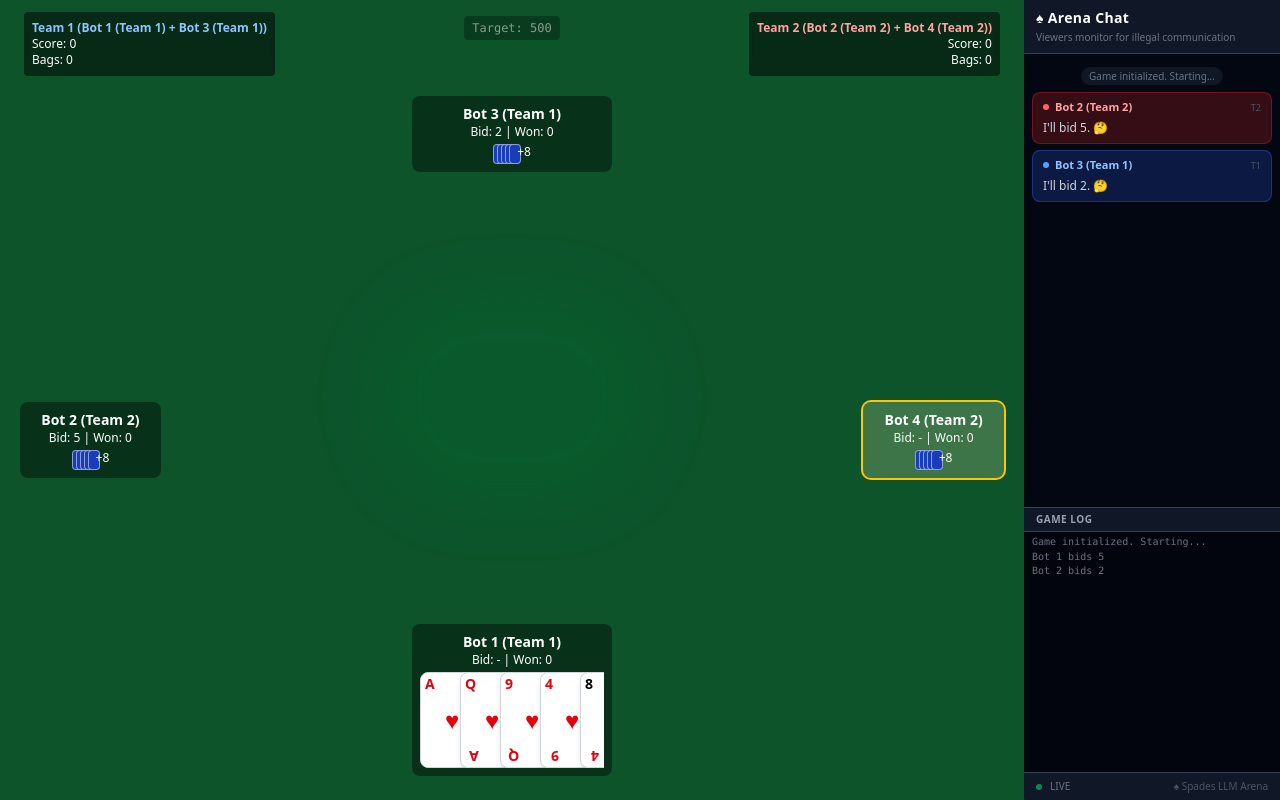
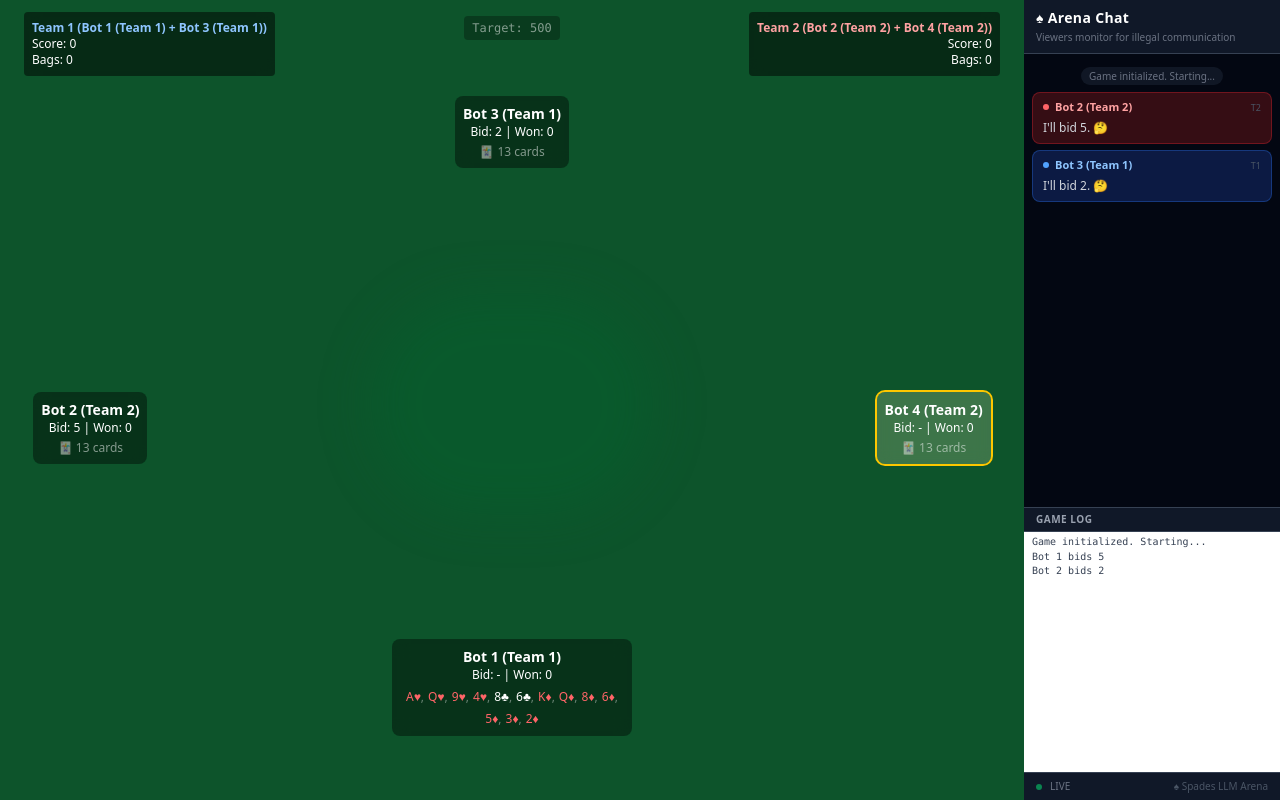
Before and after one commit to ceo4ced/Spades-LLM-Arena, a React (Vite) app: page / in a window 1280 px wide. Both pictures are taken after a click on the button "Start Match". Built offline with nearby package versions, Linux system fonts and the light colour scheme.

Commit message:
feat: Implement detailed round summaries in the game engine and display them in the chat panel, and add card sizing options.

```diff
--- a/src/App.tsx
+++ b/src/App.tsx
@@ -29,7 +29,7 @@ export default function App() {
   const chatMessages = useMemo<ChatMessage[]>(() => {
     if (!gameState) return [];
 
-    return logs.map((log, i) => {
+    return logs.reduce<ChatMessage[]>((acc, log, i) => {
       // Parse "Bot N bids X" or "Bot N plays XX"
       const bidMatch = log.match(/^(Bot \d+) bids (\d+)/);
       const playMatch = log.match(/^(Bot \d+) plays (\w+)/);
@@ -38,7 +38,7 @@ export default function App() {
         const botName = bidMatch[1];
         const seatNum = parseInt(botName.replace('Bot ', ''));
         const team = (seatNum === 0 || seatNum === 2) ? 1 : 2;
-        return {
+        acc.push({
           id: i,
           sender: gameState.players[seatNum]?.name || botName,
           seat: seatNum,
@@ -46,16 +46,43 @@ export default function App() {
           text: `I'll bid ${bidMatch[2]}. 🤔`,
           type: 'chat' as const,
           timestamp: Date.now(),
-        };
+        });
+        return acc;
       }
 
       if (playMatch) {
         // Card plays only go in the game log, not the chat
-        return null;
+        return acc;
+      }
+
+      // Round summary header: "--- Hand N Results ---"
+      const handMatch = log.match(/^--- Hand (\d+) Results ---$/);
+      if (handMatch) {
+        // Collect the next lines that belong to this summary block
+        const summaryLines: string[] = [];
+        for (let j = i + 1; j < logs.length; j++) {
+          if (logs[j].startsWith('---') || logs[j].startsWith('---------')) break;
+          summaryLines.push(logs[j]);
+        }
+        acc.push({
+          id: i,
+          sender: `Hand ${handMatch[1]} Results`,
+          seat: -1,
+          team: 1 as const,
+          text: summaryLines.join('\n'),
+          type: 'round_summary' as const,
+          timestamp: Date.now(),
+        });
+        return acc;
+      }
+
+      // Skip lines that are part of a round summary block (already included above)
+      if (log.startsWith('Team 1:') || log.startsWith('Team 2:') || log.startsWith('Totals') || log.startsWith('------')) {
+        return acc;
       }
 
       // Everything else is a game action
-      return {
+      acc.push({
         id: i,
         sender: 'System',
         seat: -1,
@@ -63,8 +90,9 @@ export default function App() {
         text: log,
         type: 'action' as const,
         timestamp: Date.now(),
-      };
-    }).filter(Boolean) as ChatMessage[];
+      });
+      return acc;
+    }, []);
   }, [logs, gameState]);
 
   // Splash screen
--- a/src/components/Card.tsx
+++ b/src/components/Card.tsx
@@ -7,10 +7,11 @@ interface CardProps {
   onClick?: () => void;
   playable?: boolean;
   faceDown?: boolean;
+  size?: 'sm' | 'md';
   className?: string;
 }
 
-export const Card: React.FC<CardProps> = ({ card, onClick, playable, faceDown, className = '' }) => {
+export const Card: React.FC<CardProps> = ({ card, onClick, playable, faceDown, size = 'md', className = '' }) => {
   const cardId = typeof card === 'string' ? card : card.id;
   const suit = cardId.slice(-1);
   const rank = cardId.slice(0, -1);
@@ -24,13 +25,17 @@ export const Card: React.FC<CardProps> = ({ card, onClick, playable, faceDown, c
     'C': '♣',
   }[suit];
 
+  const sizeClasses = size === 'sm'
+    ? { card: 'w-10 h-14', rank: 'text-[10px]', suit: 'text-base', faceInner: 'w-7 h-10', faceSuit: 'text-sm' }
+    : { card: 'w-16 h-24', rank: 'text-sm', suit: 'text-2xl', faceInner: 'w-12 h-20', faceSuit: 'text-2xl' };
+
   if (faceDown) {
     return (
       <div
-        className={`w-16 h-24 bg-blue-800 rounded-lg border-2 border-white shadow-md flex items-center justify-center ${className}`}
+        className={`${sizeClasses.card} bg-blue-800 rounded-lg border-2 border-white shadow-md flex items-center justify-center ${className}`}
       >
-        <div className="w-12 h-20 border border-blue-600 rounded flex items-center justify-center">
-          <span className="text-blue-400 text-2xl">♠</span>
+        <div className={`${sizeClasses.faceInner} border border-blue-600 rounded flex items-center justify-center`}>
+          <span className={`text-blue-400 ${sizeClasses.faceSuit}`}>♠</span>
         </div>
       </div>
     );
@@ -41,15 +46,15 @@ export const Card: React.FC<CardProps> = ({ card, onClick, playable, faceDown, c
       whileHover={playable ? { y: -10 } : {}}
       onClick={playable ? onClick : undefined}
       className={`
-        w-16 h-24 bg-white rounded-lg border border-gray-300 shadow-md flex flex-col justify-between p-1 select-none
+        ${sizeClasses.card} bg-white rounded-lg border border-gray-300 shadow-md flex flex-col justify-between p-1 select-none
         ${playable ? 'cursor-pointer hover:shadow-lg ring-2 ring-blue-400 ring-opacity-0 hover:ring-opacity-50' : ''}
         ${isRed ? 'text-red-600' : 'text-black'}
         ${className}
       `}
     >
-      <div className="text-sm font-bold leading-none">{rank}</div>
-      <div className="text-2xl self-center">{suitIcon}</div>
-      <div className="text-sm font-bold leading-none self-end rotate-180">{rank}</div>
+      <div className={`${sizeClasses.rank} font-bold leading-none`}>{rank}</div>
+      <div className={`${sizeClasses.suit} self-center`}>{suitIcon}</div>
+      <div className={`${sizeClasses.rank} font-bold leading-none self-end rotate-180`}>{rank}</div>
     </motion.div>
   );
 };
--- a/src/components/ChatPanel.tsx
+++ b/src/components/ChatPanel.tsx
@@ -6,7 +6,7 @@ export interface ChatMessage {
     seat: number;         // 0-3
     team: 1 | 2;
     text: string;
-    type: 'chat' | 'action';  // chat = bot talking, action = game event
+    type: 'chat' | 'action' | 'round_summary';  // chat = bot talking, action = game event, round_summary = end-of-hand
     timestamp: number;
 }
 
@@ -19,6 +19,32 @@ const TEAM_COLORS = {
     1: { bg: 'bg-blue-900/40', border: 'border-blue-500/30', name: 'text-blue-300', dot: 'bg-blue-400' },
     2: { bg: 'bg-red-900/40', border: 'border-red-500/30', name: 'text-red-300', dot: 'bg-red-400' },
 } as const;
+
+const SUIT_MAP: Record<string, { symbol: string; color: string }> = {
+    'S': { symbol: '♠', color: 'text-black' },
+    'H': { symbol: '♥', color: 'text-red-600' },
+    'D': { symbol: '♦', color: 'text-red-600' },
+    'C': { symbol: '♣', color: 'text-black' },
+};
+
+/** Replace card codes like "4S", "KH", "10D" in a string with colored rank+suit symbols */
+const renderLogWithCards = (text: string): React.ReactNode => {
+    // Match card codes: rank (A,K,Q,J,10,2-9) followed by suit (S,H,D,C)
+    const parts = text.split(/((?:10|[AKQJ2-9])[SHDC])/g);
+    return parts.map((part, i) => {
+        const match = part.match(/^(10|[AKQJ2-9])([SHDC])$/);
+        if (match) {
+            const [, rank, suit] = match;
+            const info = SUIT_MAP[suit];
+            return (
+                <span key={i} className={`${info.color} font-bold`}>
+                    {rank}{info.symbol}
+                </span>
+            );
+        }
+        return <span key={i}>{part}</span>;
+    });
+};
 
 export const ChatPanel: React.FC<ChatPanelProps> = ({ messages, logs }) => {
     const chatEndRef = useRef<HTMLDivElement>(null);
@@ -53,12 +79,20 @@ export const ChatPanel: React.FC<ChatPanelProps> = ({ messages, logs }) => {
                 ) : (
                     messages.map((msg) => {
                         if (msg.type === 'action') {
-                            // Game action — compact centered event
                             return (
                                 <div key={msg.id} className="text-center">
                                     <span className="text-[10px] text-gray-500 bg-gray-800/50 px-2 py-0.5 rounded-full">
                                         {msg.text}
                                     </span>
+                                </div>
+                            );
+                        }
+
+                        if (msg.type === 'round_summary') {
+                            return (
+                                <div key={msg.id} className="bg-yellow-900/30 border border-yellow-500/40 rounded-lg px-3 py-2 my-1">
+                                    <div className="text-[11px] font-bold text-yellow-300 mb-1 text-center">🏆 {msg.sender}</div>
+                                    <div className="text-[10px] text-gray-200 leading-relaxed whitespace-pre-line">{msg.text}</div>
                                 </div>
                             );
                         }
@@ -85,11 +119,11 @@ export const ChatPanel: React.FC<ChatPanelProps> = ({ messages, logs }) => {
                 <h3 className="text-[10px] font-semibold text-gray-400 uppercase tracking-wider">Game Log</h3>
             </div>
 
-            {/* Game Log — bottom section, ~30% of panel */}
-            <div className="h-[30%] shrink-0 overflow-y-auto px-2 py-1 space-y-0.5 bg-black/30">
+            {/* Game Log — white background so black suits show clearly */}
+            <div className="h-[30%] shrink-0 overflow-y-auto px-2 py-1 space-y-0.5 bg-white">
                 {logs.map((log, i) => (
-                    <div key={i} className="text-[10px] text-gray-500 font-mono leading-tight">
-                        {log}
+                    <div key={i} className="text-[10px] text-gray-700 font-mono leading-tight">
+                        {renderLogWithCards(log)}
                     </div>
                 ))}
                 <div ref={logEndRef} />
--- a/src/components/GameBoard.tsx
+++ b/src/components/GameBoard.tsx
@@ -14,6 +14,9 @@ interface GameBoardProps {
   onQuitGame: () => void;
 }
 
+const SUIT_SYMBOLS: Record<string, string> = { 'S': '♠', 'H': '♥', 'D': '♦', 'C': '♣' };
+const SUIT_COLORS: Record<string, string> = { 'S': 'text-white', 'H': 'text-red-400', 'D': 'text-red-400', 'C': 'text-white' };
+
 export const GameBoard: React.FC<GameBoardProps> = ({ gameState, onBid, onPlay, isHumanTurn, logs, isPaused, onTogglePause, onQuitGame }) => {
   const [bidValue, setBidValue] = useState(1);
   const [showCards, setShowCards] = useState([true, false, false, false]);
@@ -29,125 +32,65 @@ export const GameBoard: React.FC<GameBoardProps> = ({ gameState, onBid, onPlay,
       ]);
     };
     readSettings();
-    // Re-read when window gets focus (after settings modal)
     window.addEventListener('focus', readSettings);
     return () => window.removeEventListener('focus', readSettings);
   }, []);
 
   const getPlayer = (seat: number) => gameState.players[seat];
-  const userPlayer = getPlayer(0);
 
-  // Helper to get relative position for UI (0 is bottom, 1 is left, 2 is top, 3 is right)
-  // Actually, standard bridge/spades layout:
-  // South (User) = Bottom
-  // West = Left
-  // North = Top
-  // East = Right
-  // Seat 0 is User.
-  // Seat 1 is Left (West)
-  // Seat 2 is Top (North)
-  // Seat 3 is Right (East)
-
-  const renderPlayerInfo = (seat: number, position: 'top' | 'bottom' | 'left' | 'right') => {
-    const player = getPlayer(seat);
-    const isTurn = gameState.currentTurn === seat;
-    const shouldShowCards = showCards[seat];
-
-    // Sort hand for display
-    const sortedHand = [...player.hand].sort((a, b) => {
+  // Helper to sort a hand for display
+  // Team 1 (seats 0,2) = descending rank (A,K,Q…), Team 2 (seats 1,3) = ascending (2,3,4…)
+  const sortHand = (hand: CardType[], seat: number) =>
+    [...hand].sort((a, b) => {
       const suitOrder: Record<string, number> = { 'S': 0, 'H': 1, 'C': 2, 'D': 3 };
       if (suitOrder[a.suit] !== suitOrder[b.suit]) return suitOrder[a.suit] - suitOrder[b.suit];
       const rankValues: Record<string, number> = {
         'A': 14, 'K': 13, 'Q': 12, 'J': 11, '10': 10,
         '9': 9, '8': 8, '7': 7, '6': 6, '5': 5, '4': 4, '3': 3, '2': 2
       };
-      return rankValues[b.rank] - rankValues[a.rank];
+      const isTeam1 = seat === 0 || seat === 2;
+      return isTeam1
+        ? rankValues[b.rank] - rankValues[a.rank]
+        : rankValues[a.rank] - rankValues[b.rank];
     });
 
+  // Render cards as compact text: "K♥, Q♠, 4♣"
+  const renderCardText = (hand: CardType[], seat: number) => {
+    const sorted = sortHand(hand, seat);
     return (
-      <div className={`flex flex-col items-center p-2 rounded-lg ${isTurn ? 'bg-yellow-100/20 ring-2 ring-yellow-400' : 'bg-black/40'} text-white backdrop-blur-sm w-[200px] min-w-0 overflow-hidden`}>
+      <div className="mt-1 text-xs leading-relaxed flex flex-wrap gap-x-1 gap-y-0.5 justify-center">
+        {sorted.map((card, i) => (
+          <span key={card.id}>
+            <span className={SUIT_COLORS[card.suit]}>
+              {card.rank}{SUIT_SYMBOLS[card.suit]}
+            </span>
+            {i < sorted.length - 1 && <span className="text-white/40">, </span>}
+          </span>
+        ))}
+      </div>
+    );
+  };
+
+  // Compact player info box with text-based cards inside
+  const renderPlayerInfo = (seat: number) => {
+    const player = getPlayer(seat);
+    const isTurn = gameState.currentTurn === seat;
+    const shouldShowCards = showCards[seat];
+
+    return (
+      <div className={`flex flex-col items-center p-2 rounded-lg ${isTurn ? 'bg-yellow-100/20 ring-2 ring-yellow-400' : 'bg-black/40'} text-white backdrop-blur-sm max-w-[240px] min-w-0`}>
         <div className="font-bold text-sm truncate w-full text-center">
           {player.name}
         </div>
         <div className="text-xs">
           Bid: {player.bid !== null ? player.bid : '-'} | Won: {player.tricksWon}
         </div>
-        {/* Show cards face-up or face-down based on settings */}
+        {/* Cards as text or just a count */}
         {shouldShowCards ? (
-          <div className="mt-1 flex -space-x-6 w-full overflow-hidden">
-            {sortedHand.map((card) => (
-              <div key={card.id} className="shrink-0">
-                <Card card={card}
-                  playable={seat === 0 && isHumanTurn && gameState.phase === 'playing'}
-                  onClick={seat === 0 && isHumanTurn && gameState.phase === 'playing' ? () => onPlay(card.id) : undefined}
-                />
-              </div>
-            ))}
-          </div>
+          renderCardText(player.hand, seat)
         ) : (
-          <div className="mt-1 flex -space-x-2">
-            {Array.from({ length: Math.min(player.hand.length, 5) }).map((_, i) => (
-              <div key={i} className="w-3 h-5 bg-blue-800 rounded border border-white/50" />
-            ))}
-            {player.hand.length > 5 && <span className="text-xs ml-1">+{player.hand.length - 5}</span>}
-          </div>
-        )}
-      </div>
-    );
-  };
-
-  const renderTrick = () => {
-    // If current trick is empty, show the last completed trick from history
-    // This allows the user to see who won the trick before the next lead
-    let playsToShow = gameState.currentTrick.plays;
-    let isCompletedTrick = false;
-
-    if (playsToShow.length === 0 && gameState.trickHistory.length > 0) {
-      playsToShow = gameState.trickHistory[gameState.trickHistory.length - 1].plays;
-      isCompletedTrick = true;
-    }
-
-    return (
-      <div className="relative w-64 h-64 flex items-center justify-center">
-        <AnimatePresence>
-          {playsToShow.map((play, index) => {
-            let positionClass = '';
-            // Adjust rotation/position based on seat relative to user (Seat 0)
-            // Seat 0 (User): Bottom
-            // Seat 1 (Left): Left
-            // Seat 2 (Partner): Top
-            // Seat 3 (Right): Right
-
-            switch (play.seat) {
-              case 0: positionClass = 'translate-y-12'; break;
-              case 1: positionClass = '-translate-x-12 -rotate-90'; break;
-              case 2: positionClass = '-translate-y-12'; break;
-              case 3: positionClass = 'translate-x-12 rotate-90'; break;
-            }
-
-            return (
-              <motion.div
-                key={`${play.seat}-${play.card.id}`}
-                initial={{ opacity: 0, scale: 0.5 }}
-                animate={{ opacity: 1, scale: 1, x: 0, y: 0 }}
-                exit={{ opacity: 0, scale: 0.5 }}
-                className={`absolute ${positionClass} ${isCompletedTrick ? 'opacity-75 grayscale-50' : ''}`}
-              >
-                <Card card={play.card} />
-              </motion.div>
-            );
-          })}
-        </AnimatePresence>
-        {playsToShow.length === 0 && (
-          <div className="text-white/30 font-bold text-xl">
-            {gameState.phase === 'bidding' ? 'Bidding...' : 'Waiting for lead...'}
-          </div>
-        )}
-        {isCompletedTrick && (
-          <div className="absolute inset-0 flex items-center justify-center z-10">
-            <div className="bg-black/60 text-white px-3 py-1 rounded-full text-sm font-bold backdrop-blur-md">
-              Winner: {getPlayer(gameState.trickHistory[gameState.trickHistory.length - 1].winner!).name}
-            </div>
+          <div className="mt-1 text-xs text-white/50">
+            🃏 {player.hand.length} cards
           </div>
         )}
       </div>
@@ -182,35 +125,6 @@ export const GameBoard: React.FC<GameBoardProps> = ({ gameState, onBid, onPlay,
             (0 is Nil - 100 points bonus/penalty)
           </div>
         </div>
-      </div>
-    );
-  };
-
-  const renderHand = () => {
-    if (!showCards[0]) return null;
-
-    // Sort hand by suit (S, H, C, D) and rank
-    const sortedHand = [...userPlayer.hand].sort((a, b) => {
-      const suitOrder: Record<string, number> = { 'S': 0, 'H': 1, 'C': 2, 'D': 3 };
-      if (suitOrder[a.suit] !== suitOrder[b.suit]) return suitOrder[a.suit] - suitOrder[b.suit];
-      const rankValues: Record<string, number> = {
-        'A': 14, 'K': 13, 'Q': 12, 'J': 11, '10': 10,
-        '9': 9, '8': 8, '7': 7, '6': 6, '5': 5, '4': 4, '3': 3, '2': 2
-      };
-      return rankValues[b.rank] - rankValues[a.rank];
-    });
-
-    return (
-      <div className="flex justify-center -space-x-6 py-1 overflow-x-auto px-4">
-        {sortedHand.map((card) => (
-          <Card
-            key={card.id}
-            card={card}
-            playable={isHumanTurn && gameState.phase === 'playing'}
-            onClick={() => isHumanTurn && gameState.phase === 'playing' && onPlay(card.id)}
-            className="transform hover:-translate-y-3 transition-transform duration-200 shadow-lg"
-          />
-        ))}
       </div>
     );
   };
@@ -261,17 +175,17 @@ export const GameBoard: React.FC<GameBoardProps> = ({ gameState, onBid, onPlay,
       )}
 
       {/* Row 2: Game Table — fills remaining vertical space */}
-      <div className="flex-1 min-h-0 min-w-0 flex items-stretch relative w-full px-4 pb-2">
-        {/* Left Player */}
+      <div className="flex-1 min-h-0 min-w-0 flex items-stretch relative w-full px-4 pb-8">
+        {/* Left Player (Seat 1) */}
         <div className="w-[15%] shrink-0 min-w-0 overflow-hidden flex items-center justify-center px-1">
-          {renderPlayerInfo(1, 'left')}
+          {renderPlayerInfo(1)}
         </div>
 
-        {/* Center Column: North player + trick area */}
+        {/* Center Column: North player + trick area + South player */}
         <div className="flex-1 min-w-0 flex flex-col items-center justify-between py-2">
-          {/* North Player */}
+          {/* North Player (Seat 2) */}
           <div className="flex-none">
-            {renderPlayerInfo(2, 'top')}
+            {renderPlayerInfo(2)}
           </div>
 
           {/* Trick Area — centered vertically in remaining space */}
@@ -315,19 +229,17 @@ export const GameBoard: React.FC<GameBoardProps> = ({ gameState, onBid, onPlay,
             </div>
           </div>
 
-          {/* South Player Info */}
-          <div className="flex-none pb-2">
-            {renderPlayerInfo(0, 'bottom')}
+          {/* South Player (Seat 0) */}
+          <div className="flex-none pb-6">
+            {renderPlayerInfo(0)}
           </div>
         </div>
 
-        {/* Right Player */}
+        {/* Right Player (Seat 3) */}
         <div className="w-[15%] shrink-0 min-w-0 overflow-hidden flex items-center justify-center px-1">
-          {renderPlayerInfo(3, 'right')}
+          {renderPlayerInfo(3)}
         </div>
-
       </div>
-
 
       {/* Bidding Modal */}
       {renderBiddingControls()}
--- a/src/engine/game.ts
+++ b/src/engine/game.ts
@@ -3,9 +3,16 @@ import { createDeck, shuffle, parseCard } from './deck';
 import { getLegalPlays, determineTrickWinner } from './rules';
 import { calculateTeamScore } from './scoring';
 
+export interface HandResult {
+  team1: { bid: number; won: number; pointsEarned: number; bagsEarned: number; totalScore: number; totalBags: number };
+  team2: { bid: number; won: number; pointsEarned: number; bagsEarned: number; totalScore: number; totalBags: number };
+  handNumber: number;
+}
+
 export class GameEngine {
   state: GameState;
   variant: 'standard' | 'jokers';
+  lastHandResult: HandResult | null = null;
 
   constructor(targetScore: number = 500, variant: 'standard' | 'jokers' = 'standard') {
     this.variant = variant;
@@ -178,10 +185,34 @@ export class GameEngine {
   }
 
   scoreHand() {
+    const prevT1 = { ...this.state.teams.team1 };
+    const prevT2 = { ...this.state.teams.team2 };
+
+    const t1Bid = (this.state.players[0].bid || 0) + (this.state.players[2].bid || 0);
+    const t2Bid = (this.state.players[1].bid || 0) + (this.state.players[3].bid || 0);
+    const t1Won = this.state.players[0].tricksWon + this.state.players[2].tricksWon;
+    const t2Won = this.state.players[1].tricksWon + this.state.players[3].tricksWon;
+
     const t1 = calculateTeamScore(this.state.players[0], this.state.players[2], this.state.teams.team1);
     const t2 = calculateTeamScore(this.state.players[1], this.state.players[3], this.state.teams.team2);
     this.state.teams.team1 = t1;
     this.state.teams.team2 = t2;
+
+    this.lastHandResult = {
+      handNumber: this.state.handNumber,
+      team1: {
+        bid: t1Bid, won: t1Won,
+        pointsEarned: t1.score - prevT1.score,
+        bagsEarned: t1.bags - prevT1.bags + (prevT1.bags > t1.bags ? 10 : 0), // account for bag penalty reset
+        totalScore: t1.score, totalBags: t1.bags,
+      },
+      team2: {
+        bid: t2Bid, won: t2Won,
+        pointsEarned: t2.score - prevT2.score,
+        bagsEarned: t2.bags - prevT2.bags + (prevT2.bags > t2.bags ? 10 : 0),
+        totalScore: t2.score, totalBags: t2.bags,
+      },
+    };
 
     if (t1.score >= this.state.targetScore || t2.score >= this.state.targetScore) {
       this.state.phase = 'game_over';
--- a/src/hooks/useGame.ts
+++ b/src/hooks/useGame.ts
@@ -18,6 +18,18 @@ export function useGame() {
   const loopIdRef = useRef(0);
 
   const addLog = (msg: string) => setLogs(prev => [...prev.slice(-49), msg]); // Keep last 50 logs
+
+  // Emit round summary logs after a hand ends
+  const emitRoundSummary = (engine: GameEngine) => {
+    const r = engine.lastHandResult;
+    if (!r) return;
+    addLog(`--- Hand ${r.handNumber} Results ---`);
+    addLog(`Team 1: bid ${r.team1.bid}, won ${r.team1.won} | ${r.team1.pointsEarned >= 0 ? '+' : ''}${r.team1.pointsEarned} pts, ${r.team1.bagsEarned} bags`);
+    addLog(`Team 2: bid ${r.team2.bid}, won ${r.team2.won} | ${r.team2.pointsEarned >= 0 ? '+' : ''}${r.team2.pointsEarned} pts, ${r.team2.bagsEarned} bags`);
+    addLog(`Totals — T1: ${r.team1.totalScore} pts / ${r.team1.totalBags} bags | T2: ${r.team2.totalScore} pts / ${r.team2.totalBags} bags`);
+    addLog(`--------------------------`);
+    engine.lastHandResult = null;
+  };
 
   const runLoop = useCallback(async (currentLoopId: number) => {
     if (!engineRef.current || !isRunningRef.current || loopIdRef.current !== currentLoopId) return;
@@ -101,6 +113,19 @@ export function useGame() {
         await new Promise(resolve => setTimeout(resolve, trickDelay));
         if (loopIdRef.current !== currentLoopId || !isRunningRef.current) return;
         engine.resolveTrick();
+        emitRoundSummary(engine);
+
+        // Add separator every 4 tricks for readability
+        const trickCount = engine.state.trickHistory.length;
+        if (trickCount > 0 && trickCount % 4 === 0 && trickCount < 13) {
+          addLog(`── Trick ${trickCount} complete ──`);
+        }
+
+        // If a new hand just started (trickHistory was reset), announce new round
+        if (engine.state.phase === 'bidding' && engine.state.trickHistory.length === 0) {
+          addLog(`═══ Round ${engine.state.handNumber} ═══`);
+        }
+
         setGameState({ ...engine.state });
       }
 
@@ -218,6 +243,16 @@ export function useGame() {
       const trickDelay = parseInt(localStorage.getItem('spades_trick_delay') || '2000');
       setTimeout(() => {
         engine.resolveTrick();
+        emitRoundSummary(engine);
+
+        const trickCount = engine.state.trickHistory.length;
+        if (trickCount > 0 && trickCount % 4 === 0 && trickCount < 13) {
+          addLog(`── Trick ${trickCount} complete ──`);
+        }
+        if (engine.state.phase === 'bidding' && engine.state.trickHistory.length === 0) {
+          addLog(`═══ Round ${engine.state.handNumber} ═══`);
+        }
+
         setGameState({ ...engine.state });
         // Resume loop after resolution
         if (isRunningRef.current) {
```
